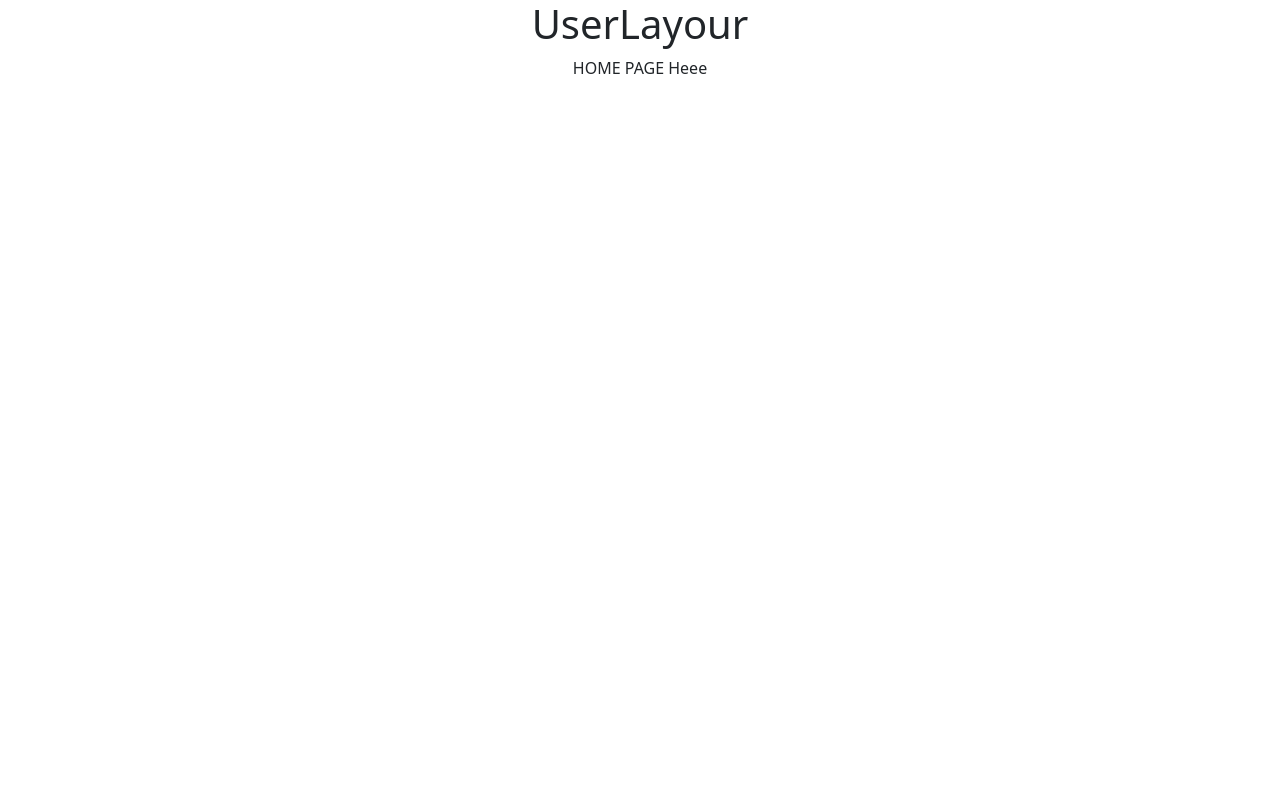
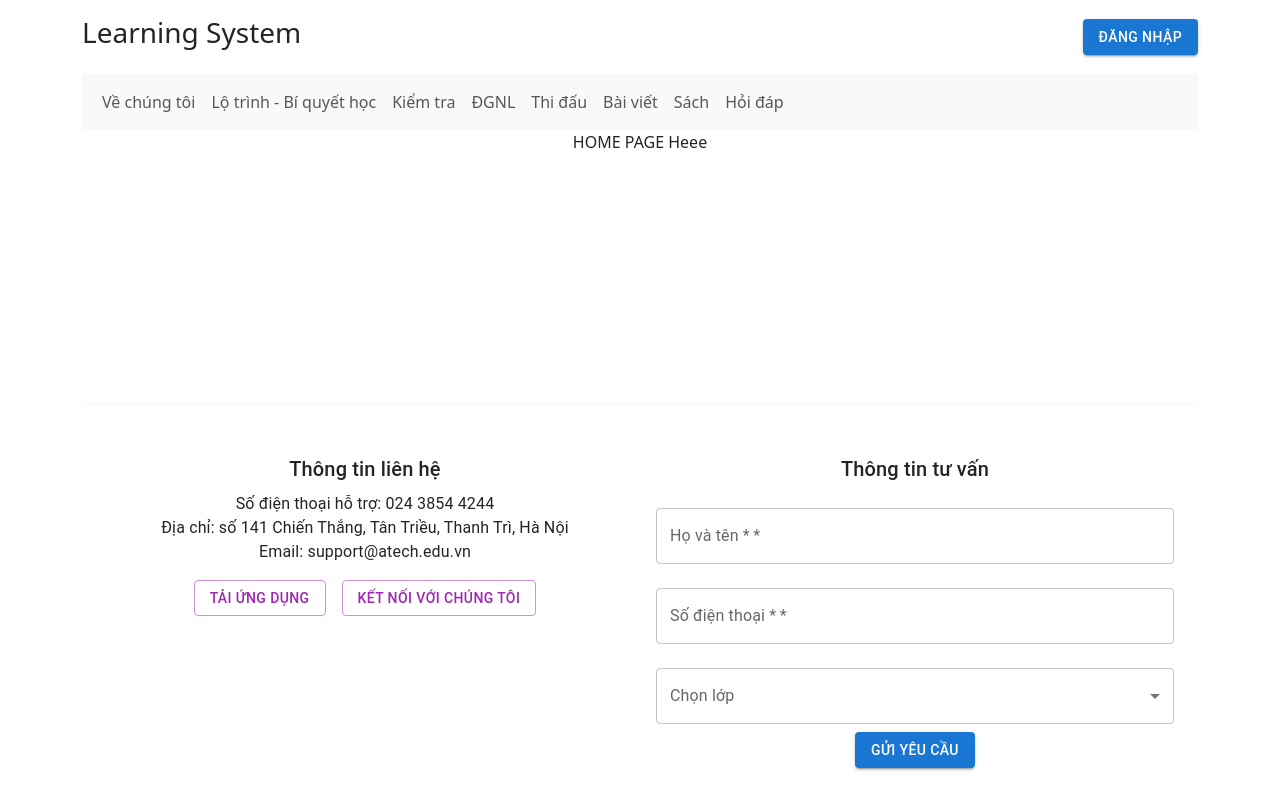
Before and after one commit to HaiPoxy/LearningPhysic_FE, a React (Vite) app: page /homepage in a window 1280 px wide. Built offline with nearby package versions, Linux system fonts and the light colour scheme; sample sign-in values are in the browser's storage.

Commit message:
ADD Header , Footer for User

```diff
--- /dev/null
+++ b/src/layouts/UserLayout/FooterComponent/index.jsx
@@ -0,0 +1,84 @@
+import React from 'react';
+import {
+    Box,
+    Button,
+    Container,
+    Divider,
+    FormControl,
+    Grid,
+    InputLabel,
+    MenuItem,
+    Select,
+    TextField,
+    Typography,
+} from '@mui/material';
+
+function FooterComponent(props) {
+    return (
+        <Box component="footer" sx={{backgroundColor: 'default', py: 4}}>
+            <Divider className="mb-5"/>
+            <Container>
+                <Grid container spacing={4}>
+                    <Grid item xs={12} md={6}>
+                        <Typography variant="h6" gutterBottom>
+                            Thông tin liên hệ
+                        </Typography>
+                        <Typography>Số điện thoại hỗ trợ: 024 3854 4244</Typography>
+                        <Typography>Địa chỉ: số 141 Chiến Thắng, Tân Triều, Thanh Trì, Hà Nội</Typography>
+                        <Typography>Email: support@atech.edu.vn</Typography>
+                        <Box sx={{mt: 2}}>
+                            <Button variant="outlined" color="secondary" sx={{mr: 2}}>
+                                Tải ứng dụng
+                            </Button>
+                            <Button variant="outlined" color="secondary">
+                                Kết nối với chúng tôi
+                            </Button>
+                        </Box>
+                    </Grid>
+                    <Grid item xs={12} md={6}>
+                        <Typography variant="h6" gutterBottom>
+                            Thông tin tư vấn
+                        </Typography>
+                        <form>
+                            <FormControl fullWidth margin="normal">
+                                <TextField
+                                    id="name"
+                                    label="Họ và tên *"
+                                    variant="outlined"
+                                    required
+                                />
+                            </FormControl>
+                            <FormControl fullWidth margin="normal">
+                                <TextField
+                                    id="phone"
+                                    label="Số điện thoại *"
+                                    variant="outlined"
+                                    required
+                                />
+                            </FormControl>
+                            <FormControl fullWidth margin="normal">
+                                <InputLabel id="class-label">Chọn lớp</InputLabel>
+                                <Select
+                                    labelId="class-label"
+                                    id="class"
+                                    variant="outlined"
+                                    label="Chọn lớp"
+                                >
+                                    <MenuItem value={6}>Lớp 6</MenuItem>
+                                    <MenuItem value={7}>Lớp 7</MenuItem>
+                                    <MenuItem value={8}>Lớp 8</MenuItem>
+                                    {/* Add other options as needed */}
+                                </Select>
+                            </FormControl>
+                            <Button variant="contained" color="primary" type="submit">
+                                Gửi yêu cầu
+                            </Button>
+                        </form>
+                    </Grid>
+                </Grid>
+            </Container>
+        </Box>
+    );
+}
+
+export default FooterComponent;
--- /dev/null
+++ b/src/layouts/UserLayout/HeaderComponent/index.jsx
@@ -0,0 +1,58 @@
+import {Button} from "@mui/material";
+
+function HeaderComponent(props) {
+    return (
+        <>
+            <div className="d-flex flex-column">
+                <div className="d-flex justify-content-between align-items-center py-3">
+                    <h1 className="h3">Learning System</h1>
+                    <div>
+                        <Button variant="contained" color="primary">
+                            Đăng nhập
+                        </Button>
+                    </div>
+                </div>
+
+                <nav className="navbar navbar-expand-lg navbar-light bg-light">
+                    <div className="container-fluid">
+                        <button className="navbar-toggler" type="button" data-bs-toggle="collapse"
+                                data-bs-target="#navbarNav" aria-controls="navbarNav" aria-expanded="false"
+                                aria-label="Toggle navigation">
+                            <span className="navbar-toggler-icon"></span>
+                        </button>
+                        <div className="collapse navbar-collapse" id="navbarNav">
+                            <ul className="navbar-nav">
+                                <li className="nav-item">
+                                    <a className="nav-link" href="#">Về chúng tôi</a>
+                                </li>
+                                <li className="nav-item">
+                                    <a className="nav-link" href="#">Lộ trình - Bí quyết học</a>
+                                </li>
+                                <li className="nav-item">
+                                    <a className="nav-link" href="#">Kiểm tra</a>
+                                </li>
+                                <li className="nav-item">
+                                    <a className="nav-link" href="#">ĐGNL</a>
+                                </li>
+                                <li className="nav-item">
+                                    <a className="nav-link" href="#">Thi đấu</a>
+                                </li>
+                                <li className="nav-item">
+                                    <a className="nav-link" href="#">Bài viết</a>
+                                </li>
+                                <li className="nav-item">
+                                    <a className="nav-link" href="#">Sách</a>
+                                </li>
+                                <li className="nav-item">
+                                    <a className="nav-link" href="#">Hỏi đáp</a>
+                                </li>
+                            </ul>
+                        </div>
+                    </div>
+                </nav>
+            </div>
+        </>
+    );
+}
+
+export default HeaderComponent;
--- a/src/layouts/UserLayout/index.jsx
+++ b/src/layouts/UserLayout/index.jsx
@@ -1,11 +1,20 @@
 import React from 'react';
 import {Outlet} from "react-router-dom";
+import HeaderComponent from "./HeaderComponent/index.jsx";
+import FooterComponent from "./FooterComponent/index.jsx";
+import {Container} from "react-bootstrap";
 
 function UserLayout(props) {
     return (
         <>
-            <h1>UserLayour</h1>
-            <Outlet/>
+            <Container className="d-flex flex-column min-vh-100">
+                <HeaderComponent/>
+                <main className="flex-grow-1">
+                    <Outlet/>
+                </main>
+                <FooterComponent/>
+            </Container>
+
         </>
     );
 }
--- /dev/null
+++ b/src/pages/User/ForumComponent/index.jsx
@@ -0,0 +1,11 @@
+import React from 'react';
+
+function ForumComponent(props) {
+    return (
+        <>
+            ForumComponent
+        </>
+    );
+}
+
+export default ForumComponent;
--- a/src/pages/index.jsx
+++ b/src/pages/index.jsx
@@ -11,6 +11,7 @@ import LecturesComponent from './Admin/LecturesComponent'
 import CoursesComponent from './Admin/CoursesComponent'
 import LogoutComponent from './LogoutComponent'
 import NotFoundComponent from './NotFoundComponent'
+import ForumComponent from './User/ForumComponent'
 
 export {
     HomePage,
@@ -25,5 +26,6 @@ export {
     EbooksComponent,
     LecturesComponent,
     CoursesComponent,
-    NotFoundComponent
+    NotFoundComponent,
+    ForumComponent,
 };
--- a/src/routes/index.jsx
+++ b/src/routes/index.jsx
@@ -9,6 +9,7 @@ import {
     DashboardComponent,
     EbooksComponent,
     ExamsComponent,
+    ForumComponent,
     HomePage,
     LecturesComponent,
     LoginComponent,
@@ -55,6 +56,12 @@ export const routeItems = [
                 title: 'Home Page',
                 component: HomePage,
                 path: '/homepage'
+            },
+            {
+                name: 'forum',
+                title: 'Forum Page',
+                component: ForumComponent,
+                path: '/forum'
             }
         ]
     },
```
